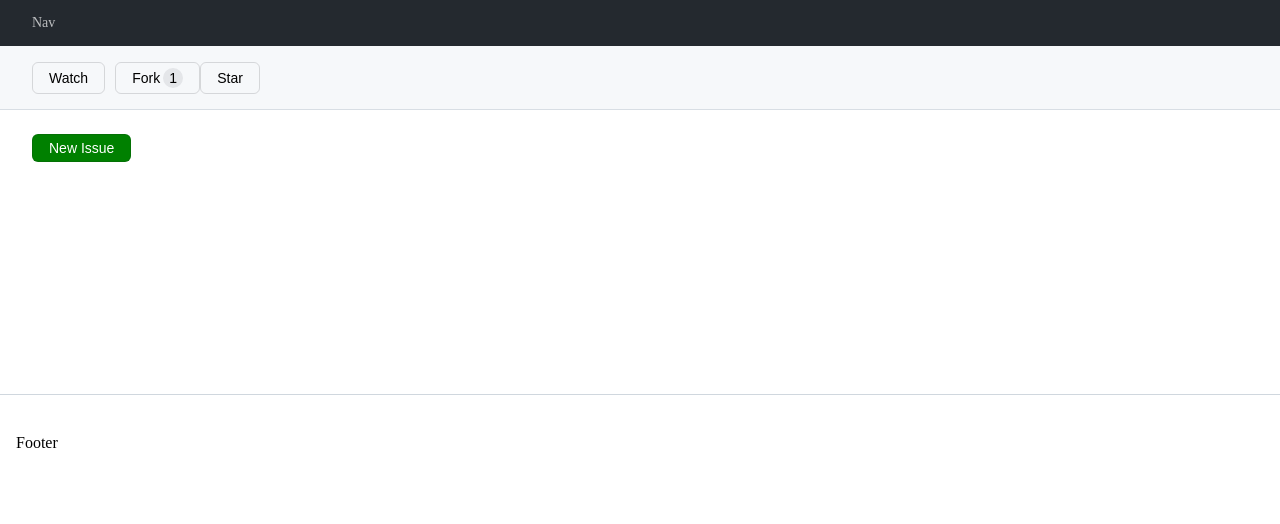
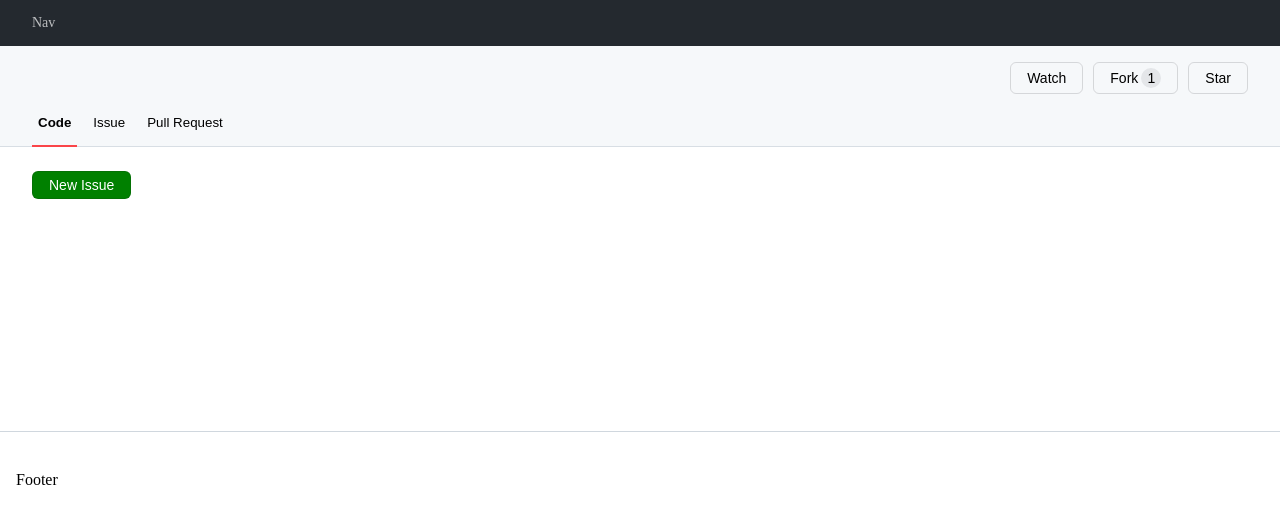
Before and after one commit to chaeeunj/github-issue-clone, a React (Vite) app in the folder github-issue/: page / in a window 1280 px wide. Shown: the top 524 px of the page. Built offline with nearby package versions, Linux system fonts and the light colour scheme.

Commit message:
Tab 컴포넌트 만들기

```diff
--- a/github-issue/src/Header.module.css
+++ b/github-issue/src/Header.module.css
@@ -1,8 +1,13 @@
 .header {
-  display: flex;
-  padding: 16px 32px;
+  padding: 16px 32px 0;
   background: rgb(246, 248, 250);
   box-shadow: inset 0 -1px 0 hsla(210, 18%, 87%, 1);
+}
+
+.buttonContainer {
+  display: flex;
+  margin-bottom: 20px;
+  justify-content: flex-end;
 }
 
 .circle {
--- a/github-issue/src/Header.tsx
+++ b/github-issue/src/Header.tsx
@@ -2,10 +2,12 @@ import styles from './Header.module.css';
 
 import Button from './components/Button';
 import Space from './components/Space';
+import Tabs from './components/Tabs';
 
 export default function Header() {
   return (
     <div className={styles.header}>
+      <div className={styles.buttonContainer}>
         <Button
           style={{
             fontSize: '14px',
@@ -24,6 +26,7 @@ export default function Header() {
           Fork
           <div className={styles.circle}>1</div>
         </Button>
+        <Space />
         <Button
           style={{
             fontSize: '14px',
@@ -33,5 +36,7 @@ export default function Header() {
           Star
         </Button>
       </div>
+      <Tabs title="title" number={5}></Tabs>
+    </div>
   );
 }
--- /dev/null
+++ b/github-issue/src/components/Tabs.module.css
@@ -0,0 +1,18 @@
+.tabList {
+  display: flex;
+}
+
+.tab {
+  display: flex;
+  border: none;
+  background: transparent;
+  align-items: center;
+  justify-content: center;
+  padding-bottom: 15px;
+  margin-right: 10px;
+}
+
+.selected {
+  border-bottom: #fa4549 2px solid;
+  font-weight: 800;
+}
--- /dev/null
+++ b/github-issue/src/components/Tabs.tsx
@@ -0,0 +1,35 @@
+import styles from './Tabs.module.css';
+import cx from 'clsx';
+import { useState } from 'react';
+
+const TabList = ['Code', 'Issue', 'Pull Request'];
+
+export default function Tabs() {
+  const [selectedTabIdx, setSelectedTabIdx] = useState(0);
+
+  return (
+    <ul className={styles.tabList}>
+      {TabList.map((tab, idx) => (
+        <Tab
+          key={idx}
+          title={tab}
+          selected={selectedTabIdx === idx}
+          onClick={() => setSelectedTabIdx(idx)}
+        />
+      ))}
+    </ul>
+  );
+}
+
+function Tab({ title, selected, onClick, number }) {
+  return (
+    <li>
+      <button
+        onClick={onClick}
+        className={cx(styles.tab, { [styles.selected]: selected })}>
+        <span>{title}</span>
+        {number && <div className={styles.circle}>{number}</div>}
+      </button>
+    </li>
+  );
+}
```
Lines whose indentation alone changed are shown as unchanged.
